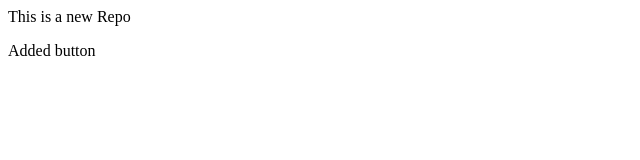
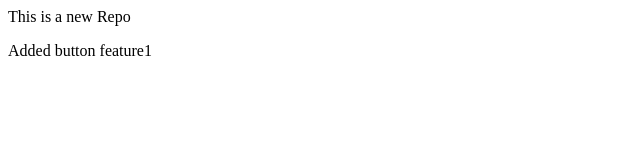
Before and after one commit to saumyapanda1/newrepo, a plain HTML site: page index.html in a window 1280 px wide. Shown: the full height of the page, 0-640 px from the left. Drawn offline with Linux system fonts and the light colour scheme.

Commit message:
feature1

```diff
--- a/index.html
+++ b/index.html
@@ -1,2 +1,2 @@
 <p> This is a new Repo</p>
-<p>  Added button </p>
+<p>  Added button feature1 </p>
```
